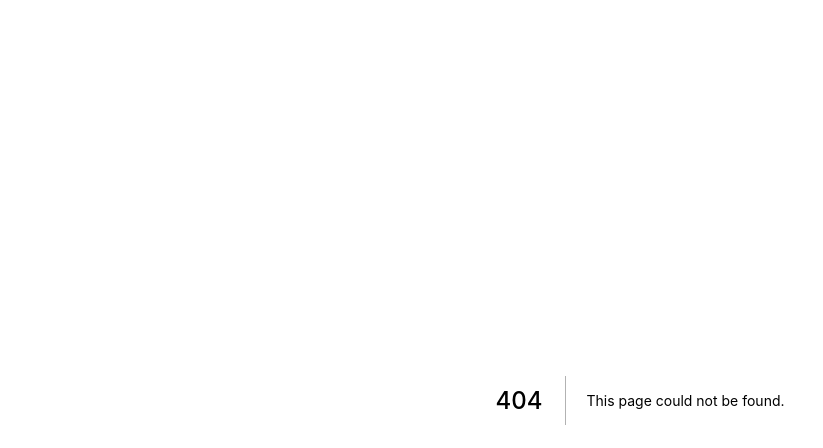
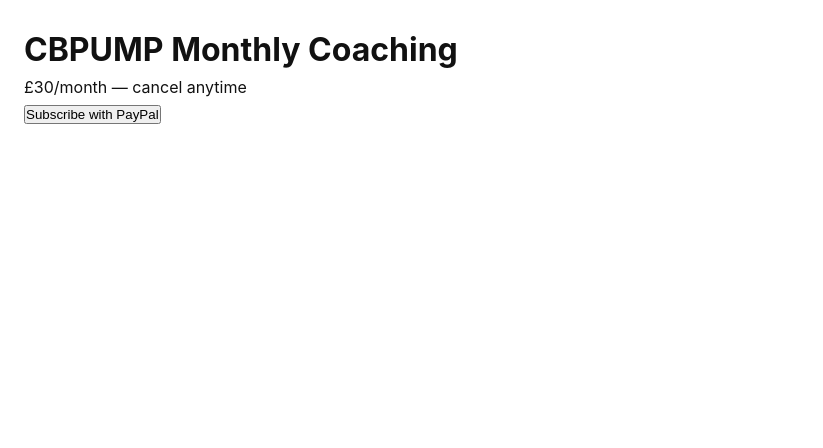
Before and after one commit to cbpumpcoaching/online-coaching-platform, a Next.js app: page /subscribe in a window 1280 px wide. Before the commit this address had no page. Shown: the top 448 px of the page, without its empty margins (0-823 px from the left). Built offline with nearby package versions, Linux system fonts and the light colour scheme.

Commit message:
Create subscribe.js

```diff
--- /dev/null
+++ b/pages/subscribe.js
@@ -0,0 +1,43 @@
+import { useState } from "react";
+
+export default function SubscribePage() {
+  const [loading, setLoading] = useState(false);
+  const [error, setError] = useState("");
+
+  const startSubscription = async () => {
+    setLoading(true);
+    setError("");
+
+    try {
+      const res = await fetch("/api/paypal/create-subscription", {
+        method: "POST",
+        headers: { "Content-Type": "application/json" },
+        body: JSON.stringify({}),
+      });
+
+      const data = await res.json();
+
+      if (!res.ok) {
+        throw new Error(data?.error || "Failed to create subscription");
+      }
+
+      window.location.href = data.approvalUrl;
+    } catch (err) {
+      setError(err.message);
+      setLoading(false);
+    }
+  };
+
+  return (
+    <main style={{ padding: 24 }}>
+      <h1>CBPUMP Monthly Coaching</h1>
+      <p>£30/month — cancel anytime</p>
+
+      <button onClick={startSubscription} disabled={loading}>
+        {loading ? "Opening PayPal…" : "Subscribe with PayPal"}
+      </button>
+
+      {error && <p style={{ color: "red" }}>{error}</p>}
+    </main>
+  );
+}
```
